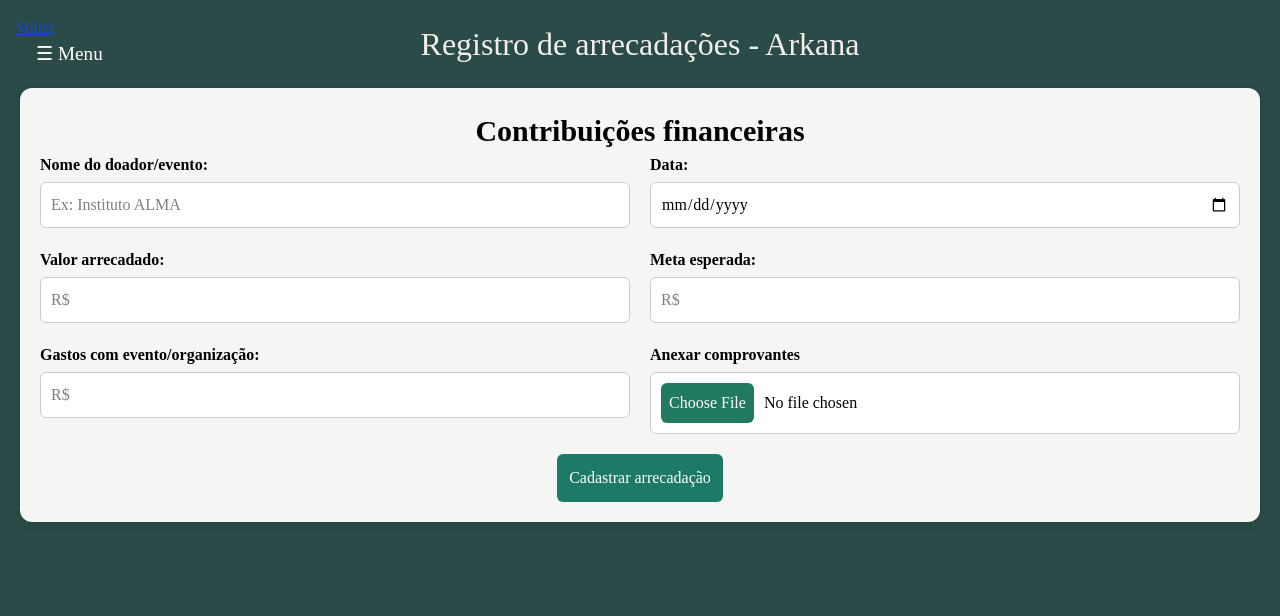
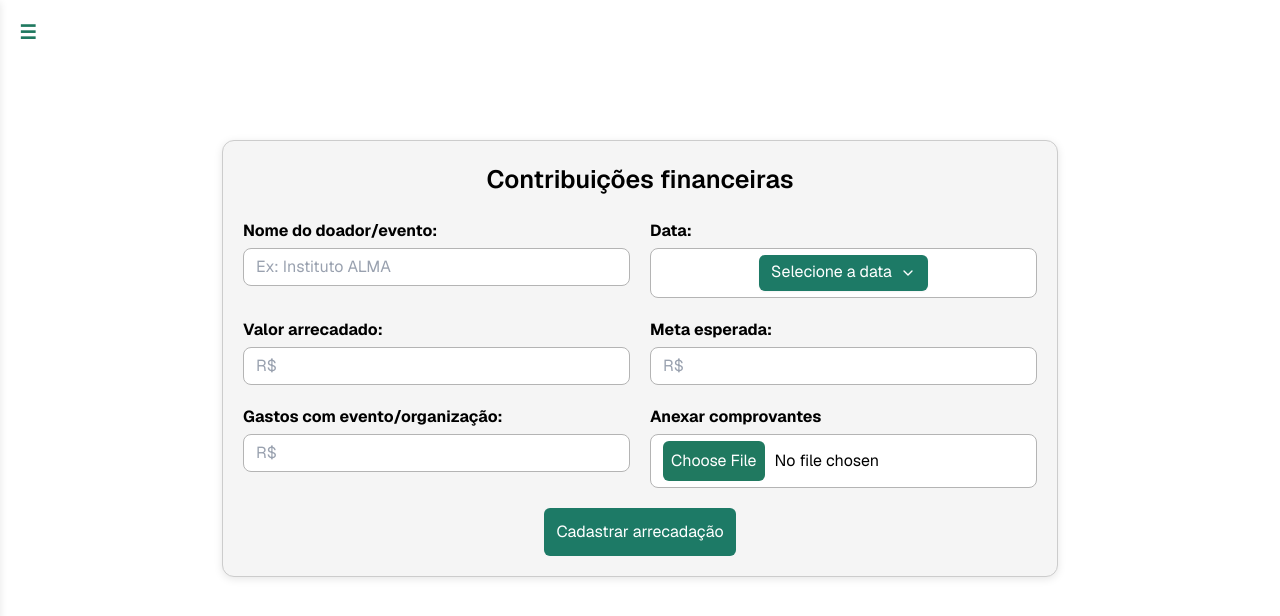
Before and after one commit to sofiahernandes/Projeto1, a Next.js app: page /donate-page in a window 1280 px wide. Shown: the top 616 px of the page. Built offline with nearby package versions, Linux system fonts and the light colour scheme.

Commit message:
style: Updates donation page styles

```diff
--- a/styles/donatePage.css
+++ b/app/donate-page/donatePage.css
@@ -1,27 +1,18 @@
-* {
-  box-sizing: border-box;
-}
-
-body {
-  font-family: "Oranienbaum", serif;
-  margin: 0;
-  padding: 0;
-  background: #f8f9fa;
+.container {
+  display: flex;
+  align-items: center;
+  flex-direction: column;
 }
 
 .page-container {
-  background-color: #2a4b47;
-  min-height: calc(100vh);
-  margin: auto;
+  max-width: 900px;
   padding: 20px;
   justify-content: center;
   transition: margin-left 0.3s ease;
-  margin-left: 0;
 }
 
-.page-container.shifted
-{
-  margin-left: 250px; /* mesmo tamanho do aside */
+.page-container.shifted {
+  margin-left: 300px; /* mesmo tamanho do aside */
 }
 
 header {
@@ -30,36 +21,31 @@ header {
   align-items: center;
   position: relative;
   color: rgb(242, 238, 238);
-  margin-bottom: 20px;
-  transition: margin-left 0.3s ease;
-
-}
-
-.page-title {
-  font-size: 2rem;
-  justify-self: center;
+  margin: 20px 0;
 }
 
 /*Aba de cadastrar doações */
 .card-area {
   background: #f5f5f5;
+  border: 1px solid #ccc;
   padding: 20px;
   border-radius: 12px;
   box-shadow: 0 2px 8px rgba(0, 0, 0, 0.1);
   transition: margin-left 0.3s ease;
-  margin-left: 0;
+  margin: 0;
 }
 
 .card-area h2 {
-  font-size: 30px;
+  font-size: 25px;
   justify-self: center;
   font-weight: 600;
+  margin-bottom: 20px;
 }
+
 .donation-details {
   display: grid;
   grid-template-columns: repeat(auto-fit, minmax(300px, 1fr));
   gap: 20px;
-
 }
 
 .donation-details div {
@@ -73,24 +59,6 @@ header {
   font-weight: bold;
 }
 
-.donation-details input {
-  padding: 10px;
-  margin: 0;
-  margin-right: 10px;
-  border: 1px solid #ccc;
-  background-color: #ffffff;
-  border-radius: 6px;
-  width: 100%;
-  max-width: 100%;
-  box-sizing: border-box;
-}
-
-input[type="date"] {
-  border: 1px solid #ccc;
-  border-radius: 6px;
-  padding: 10px;
-}
-
 input[type="file"]::file-selector-button {
   background: #207960;
   color: white;
@@ -101,9 +69,12 @@ input[type="file"]::file-selector-button {
   cursor: pointer;
 }
 
+input[type="file"]::file-selector-button:hover {
+  color: #49c749;
+}
 
 .donation-details button {
-  grid-column: 1 / -1; /* isso faz o botão ficar no meio das duas colunas 1fr1r*/
+  grid-column: 1 / -1; /* isso faz o botão ficar no meio das duas colunas 1fr1r */
   margin: auto;
   padding: 12px;
   background: #1d7a66;
@@ -115,33 +86,42 @@ input[type="file"]::file-selector-button {
   transition: background 0.2s ease-in;
 }
 
-button:hover {
-  background: #354f52;
+#calendar button:hover {
+  background-color: #ccc;
+  color: #000;
 }
 
-/*Menu lateral */
+button:hover {
+  color: #49c749;
+}
+
+/* Menu lateral */
 
 .open-menu {
-  margin-top: 20px;
   background: none;
   border: none;
   font-size: 1.2rem;
+  font-weight: 800;
   cursor: pointer;
-  color: white;
-  position: absolute;
-  left: 1rem
+  color: #207960;
+  position: fixed;
+  left: 1.2rem;
+  top: 1.2rem;
 }
-.hidden{
+
+.hidden {
   display: none;
 }
 
 .side-menu {
   position: fixed;
   top: 0;
-  left: -250px; /* começa escondido fora da tela */
-  width: 250px;
+  left: -300px; /* começa escondido fora da tela */
+  width: 300px;
   height: 100vh;
   background: #f5f5f5;
+  border: 1px solid #ccc;
+  box-shadow: 0 2px 8px rgba(0, 0, 0, 0.1);
   color: rgb(0, 0, 0);
   padding: 1rem;
   transition: left 0.3s ease;
@@ -163,9 +143,11 @@ button:hover {
 }
 
 /* botoes do side menu e do nav mobile */
-.new-donation, .old-donations {
-    margin: 2px;
+.new-donation,
+.old-donations {
+  margin: 5px;
   padding: 10px;
+  width: 95%;
   background: #1d7a66;
   border: none;
   border-radius: 6px;
@@ -197,8 +179,13 @@ button:hover {
 
 @media (max-width: 670px) {
   .side-menu,
-  .open-menu{ display: none;} /*Aquie sconde o menu lateral */
-  .page-container {padding-bottom: 60px}
+  .open-menu {
+    display: none;
+  } /*Aquie sconde o menu lateral */
+  .page-container {
+    padding-bottom: 110px;
+    padding-top: 0;
+  }
   .mobile-nav {
     display: block;
     display: flex;
--- a/app/donate-page/page.tsx
+++ b/app/donate-page/page.tsx
@@ -1,12 +1,21 @@
 "use client";
 
-import "/styles/donatePage.css";
+import "./donatePage.css";
 import React, { useState } from "react";
-import Link from "next/link";
-import { Form } from "react-hook-form";
+import { Calendar } from "@/components/ui/calendar";
+import { ChevronDownIcon } from "lucide-react";
+import { Button } from "@/components/ui/button";
+import {
+  Popover,
+  PopoverContent,
+  PopoverTrigger,
+} from "@/components/ui/popover";
 
 export default function Donations() {
-    const [menuOpen, setMenuOpen] = useState(false)
+  const [calendarOpen, setCalendarOpen] = React.useState(false);
+  const [date, setDate] = React.useState<Date | undefined>(undefined);
+  const [menuOpen, setMenuOpen] = useState(false);
+
   const handleSubmit = (e: React.FormEvent<HTMLFormElement>) => {
     e.preventDefault();
 
@@ -22,76 +31,147 @@ export default function Donations() {
 
     console.log("Dados do formulario", Donate);
     alert("Arrecadação cadastrada! Verifique o console: ");
-
   };
 
   return (
-    <div>
-    <Link href="/" className="underline text-blue-700 fixed p-4 cursor-pointer">
-        <span> Voltar </span>
-    </Link>
-
+    <div className="container w-full md:mt-20">
+      <header>
+        <button
+          className={`open-menu ${menuOpen ? "menu-icon hidden" : "menu-icon"}`}
+          onClick={() => setMenuOpen(true)}
+        >
+          {" "}
+          ☰{" "}
+        </button>
+      </header>
+      <div className="content">
         <div className={`page-container ${menuOpen ? "shifted" : ""}`}>
-      <header>
-        <button className={`open-menu ${menuOpen ? "hidden" : ""}`} onClick={() => setMenuOpen(true)}> ☰ Menu </button>
-
-        <h1 className="page-title">Registro de arrecadações - Arkana</h1>
-      </header>
-
           {/*Menu lateral quando está no desktop/tablet*/}
           <aside className={`side-menu ${menuOpen ? "open" : ""}`}>
-        <button className="close-menu" onClick={() => setMenuOpen(false)}> ✖ </button>
+            <button className="close-menu" onClick={() => setMenuOpen(false)}>
+              {" "}
+              ✖{" "}
+            </button>
             <nav>
-            <button className="new-donation"> Cadastrar novas contribuições </button>
-            <button className="old-donations"> Histórico de contribuições </button>
+              <button className="new-donation">
+                {" "}
+                Cadastrar novas contribuições{" "}
+              </button>
+              <button className="old-donations">
+                {" "}
+                Histórico de contribuições{" "}
+              </button>
             </nav>
           </aside>
 
           {/*Menu rodapé quando está no mobile*/}
           <nav className="mobile-nav">
-            <button className="new-donation"> Cadastrar novas contribuições </button>
-            <button className="old-donations"> Histórico de contribuições </button>
+            <button className="new-donation">
+              {" "}
+              Cadastrar novas contribuições{" "}
+            </button>
+            <button className="old-donations">
+              {" "}
+              Histórico de contribuições{" "}
+            </button>
           </nav>
 
           <main>
-        <div className="card-area" >
+            <div className="card-area">
               <h2>Contribuições financeiras</h2>
               <form className="donation-details" onSubmit={handleSubmit}>
                 <div className="name">
                   <label>Nome do doador/evento:</label>
-              <input placeholder="Ex: Instituto ALMA" type="text"  name="name"/>
+                  <input
+                    placeholder="Ex: Instituto ALMA"
+                    type="text"
+                    name="name"
+                    className="block w-full bg-[white] border border-[#b4b4b4] rounded-lg text-black placeholder-gray-400 px-3 py-1.5 text-base focus:outline-none"
+                  />
                 </div>
 
                 <div className="date">
                   <label>Data:</label>
-              <input type="date" name="date" />
+                  <div className="block w-full bg-[white] border border-[#b4b4b4] rounded-lg text-black placeholder-gray-400 px-3 py-1.5 text-base focus:outline-none">
+                    <Popover open={calendarOpen} onOpenChange={setCalendarOpen}>
+                      <PopoverTrigger asChild>
+                        <Button
+                          variant="outline"
+                          id="date"
+                          className="justify-between font-normal"
+                        >
+                          {date
+                            ? date.toLocaleDateString()
+                            : "Selecione a data"}
+                          <ChevronDownIcon />
+                        </Button>
+                      </PopoverTrigger>
+                      <PopoverContent
+                        id="calendar"
+                        className="w-auto overflow-hidden border-[#ccc] p-0"
+                        align="start"
+                      >
+                        <Calendar
+                          mode="single"
+                          defaultMonth={date}
+                          selected={date}
+                          onSelect={(date) => {
+                            setDate(date);
+                            setCalendarOpen(false);
+                          }}
+                        />
+                      </PopoverContent>
+                    </Popover>
+                  </div>
                 </div>
 
                 <div className="value-donate">
                   <label>Valor arrecadado:</label>
-              <input placeholder="R$" type="number" name="value-donate" />
+                  <input
+                    className="block w-full bg-[white] border border-[#b4b4b4] rounded-lg text-black placeholder-gray-400 px-3 py-1.5 text-base focus:outline-none"
+                    placeholder="R$"
+                    type="number"
+                    name="value-donate"
+                  />
                 </div>
 
                 <div className="goal">
                   <label>Meta esperada:</label>
-              <input placeholder="R$" type="number" name="goal" />
+                  <input
+                    className="block w-full bg-[white] border border-[#b4b4b4] rounded-lg text-black placeholder-gray-400 px-3 py-1.5 text-base focus:outline-none"
+                    placeholder="R$"
+                    type="number"
+                    name="goal"
+                  />
                 </div>
 
                 <div className="funds">
                   <label>Gastos com evento/organização:</label>
-              <input placeholder="R$" type="number" name="funds" />
+                  <input
+                    className="block w-full bg-[white] border border-[#b4b4b4] rounded-lg text-black placeholder-gray-400 px-3 py-1.5 text-base focus:outline-none"
+                    placeholder="R$"
+                    type="number"
+                    name="funds"
+                  />
                 </div>
 
                 <div className="files">
                   <label>Anexar comprovantes</label>
-              <input type="file" name="files"/>
+                  <input
+                    className="block w-full bg-[white] border border-[#b4b4b4] rounded-lg text-black placeholder-gray-400 px-3 py-1.5 text-base focus:outline-none"
+                    type="file"
+                    name="files"
+                  />
                 </div>
 
-            <button type="submit">Cadastrar arrecadação</button>
+                <button className="mt-5" type="submit">
+                  Cadastrar arrecadação
+                </button>
               </form>
             </div>
           </main>
         </div>
       </div>
+    </div>
   );
 }
--- a/app/page.tsx
+++ b/app/page.tsx
@@ -13,7 +13,7 @@ export default function PublicDashboard() {
   const biggestDonations = donations.slice(0, 6);
 
   return (
-    <div className="min-h-screen px-6 pt-6 pb-4">
+    <div className="min-h-screen w-full px-6 pt-6 pb-4">
       <div className="flex justify-center w-full pb-4">
         <h1 className="font-light text-slate-600 text-sm">Arkana Dashboard</h1>
       </div>
--- a/app/register/login/page.tsx
+++ b/app/register/login/page.tsx
@@ -3,19 +3,22 @@
 import React from "react";
 import CustomInputs from "../../../components/custom-inputs";
 import Link from "next/link";
+import { useRouter } from "next/navigation";
 
 import { SignUpButton, SignedIn, SignedOut, UserButton } from "@clerk/nextjs";
 
 export default function Login() {
+  const router = useRouter();
   const [usuario, setUsuario] = React.useState("");
   const [senha, setSenha] = React.useState("");
 
   const handleSubmit = (e: React.FormEvent) => {
     e.preventDefault();
+    router.push("/donate-page");
   };
 
   return (
-    <div>
+    <div className="w-full">
       <Link href="/" className="underline text-blue-700 fixed p-4">
         Voltar
       </Link>
@@ -29,7 +32,7 @@ export default function Login() {
             />
             <p className="mb-1 text-sm">É aluno e não tem cadastro?</p>
             <Link
-              href="/register/sign-in"
+              href="/register/sign-up"
               className="bg-[#eeeeee] text-black px-4 py-1 font-medium hover:bg-[#354F52] hover:text-white mb-4 rounded"
             >
               Cadastre-se
@@ -68,10 +71,13 @@ export default function Login() {
                 senha={senha}
                 setSenha={setSenha}
               />
-              <button type="submit" className="border-transparent bg-primary text-white text-base py-2 px-6 w-[90px] md:w-28 self-center hover:bg-[#354F52] rounded-lg">
-                 <Link href="/donate-page">
-                  <span > Entrar </span>
-                 </Link>
+              <button
+                type="submit"
+                className="border-transparent bg-primary text-white text-base py-2 px-6 w-[90px] md:w-28 self-center hover:bg-[#354F52] rounded-lg"
+              >
+                <Link href="/donate-page">
+                  <span> Entrar</span>
+                </Link>
               </button>
             </form>
           </section>
--- /dev/null
+++ b/app/register/sign-up/page.tsx
@@ -0,0 +1,106 @@
+"use client";
+
+import React from "react";
+import Link from "next/link";
+import { useRouter } from "next/navigation";
+
+export default function Cadastro() {
+  const router = useRouter();
+  const [mostrarSenha, setMostrarSenha] = React.useState(false);
+
+  const handleSubmit = (e: React.FormEvent) => {
+    e.preventDefault();
+    router.push("/donate-page");
+  };
+
+  return (
+    <div className="w-full">
+      <Link href="/" className="underline text-blue-700 fixed p-4">
+        Voltar
+      </Link>
+      <div className="min-h-screen flex items-center justify-center items-center p-6">
+        <div className="flex flex-col md:flex-row w-full max-w-3xl">
+          <section className="bg-[#1C7C61] h-100 m-1 flex flex-col rounded-lg items-center justify-center md:w-1/2 p-6 text-white">
+            <h1 className="flex justify-center font-bold text-[#fff] text-[22px] mb-1">
+              Cadastro de Alunos-mentores
+            </h1>
+            <img
+              src="https://assets.zyrosite.com/cdn-cgi/image/format=auto,w=180,fit=crop,q=95/dOq4lP0kVLiEl8Z3/lideranaas-empaticas-logo-AoPWG9oBrrt3QGv0.png"
+              alt="logo lideranças empáticas"
+              className="mb-6 w-28 md:w-36"
+            />
+          </section>
+
+          <section className="bg-[#eeeeee] border border-[#b4b4b4] rounded-lg m-1 flex flex-col items-center justify-center md:w-1/2">
+            <form onSubmit={handleSubmit} className="p-8 max-w-xl w-full">
+              {/*Container Esquerda*/}
+              <div className="flex flex-col space-y-2">
+                <div className="text-base">
+                  Nome completo
+                  <input
+                    id="nome"
+                    name="nome"
+                    type="text"
+                    placeholder="Insira seu nome completo"
+                    className="block w-full bg-[white] border border-[#b4b4b4] rounded-lg text-black placeholder-gray-400 px-3 py-1.5 text-base focus:outline-none"
+                  />
+                </div>
+
+                <div className="text-base">
+                  Email Institucional
+                  <input
+                    id="email"
+                    name="email"
+                    type="email"
+                    placeholder="Insira o email institucional"
+                    className="block w-full bg-[white] border border-[#b4b4b4] rounded-lg text-black placeholder-gray-400 px-3 py-1.5 text-base focus:outline-none"
+                  />
+                </div>
+
+                <div className="text-base">
+                  R.A do Aluno-mentor
+                  <input
+                    id="ra"
+                    name="ra"
+                    type="text"
+                    placeholder="Insira seu R.A"
+                    className="block w-full bg-[white] border border-[#b4b4b4] rounded-lg text-black placeholder-gray-400 px-3 py-1.5 text-base focus:outline-none"
+                  />
+                </div>
+                <div className="text-base">
+                  Senha
+                  <input
+                    id="senha"
+                    name="senha"
+                    type="password"
+                    placeholder="Insira a senha"
+                    className="block w-full bg-[white] border border-[#b4b4b4] rounded-lg text-black placeholder-gray-400 px-3 py-1.5 text-base focus:outline-none"
+                  />
+                  <button
+                    onClick={() => setMostrarSenha(!mostrarSenha)}
+                    className="hidden rounded-lg"
+                  >
+                    {mostrarSenha ? (
+                      <img src="../assets/EyeClosed.png" />
+                    ) : (
+                      <img src="../assets/EyeOpen.png" />
+                    )}
+                  </button>
+                </div>
+
+                <div className="flex items-center justify-end">
+                  <button
+                    type="submit"
+                    className="border-transparent bg-primary text-white text-base py-2 px-6 w-[90px] md:w-28 self-center hover:bg-[#354F52] rounded-lg"
+                  >
+                    Entrar
+                  </button>
+                </div>
+              </div>
+            </form>
+          </section>
+        </div>
+      </div>
+    </div>
+  );
+}
--- a/styles/globals.css
+++ b/styles/globals.css
@@ -77,6 +77,6 @@
     @apply border-border outline-ring/50;
   }
   body {
-    @apply bg-background text-foreground;
+    @apply bg-background text-foreground flex justify-center;
   }
 }
```
Also changed, not shown: 2 other files (tests, documents, lock files or other folders). Lines whose indentation alone changed are shown as unchanged.
